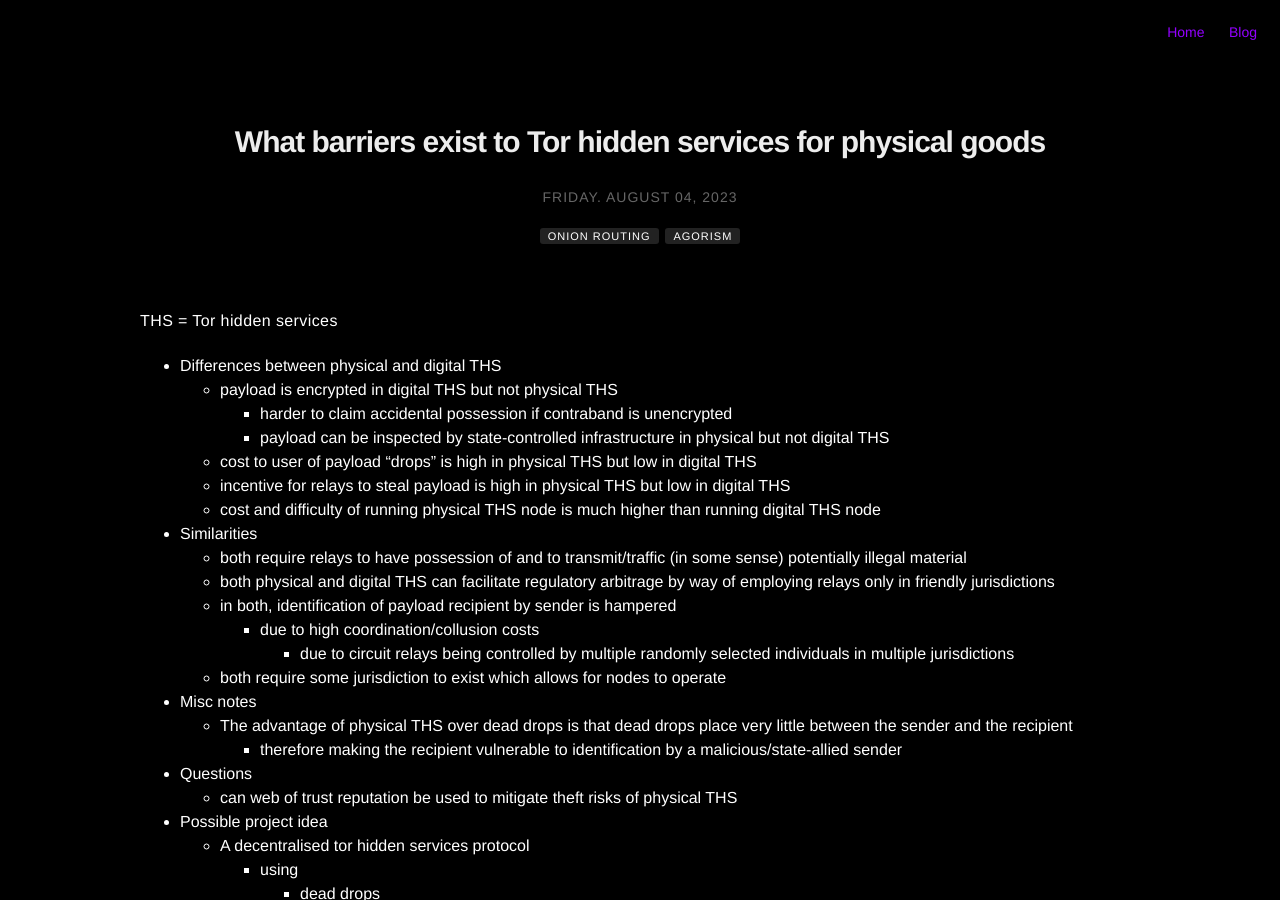
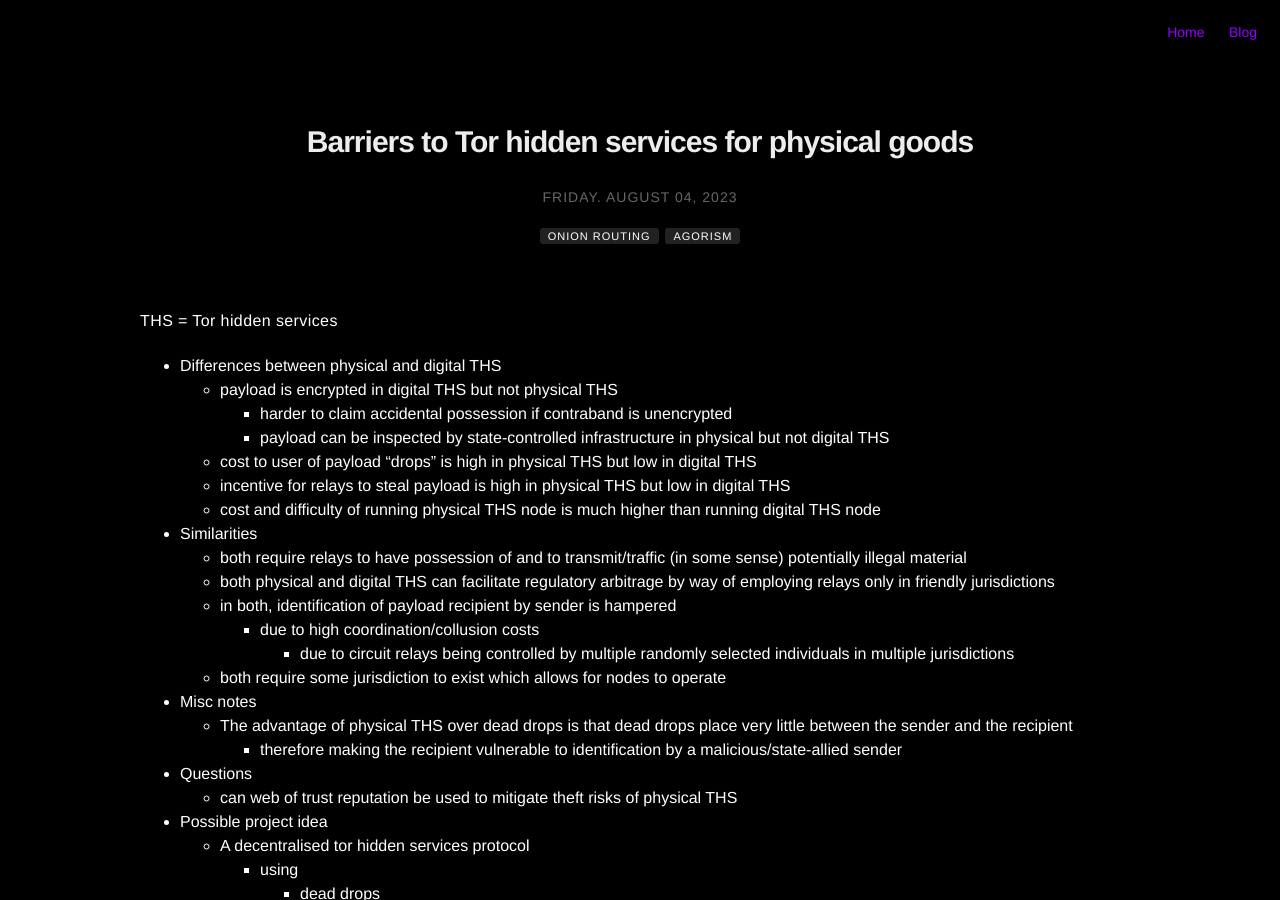
Before and after one commit to distbit0/distbit.xyz, a Jekyll site: the page built from _posts/2023-08-04-barriers-to-Tor-hidden-services-for-physical-goods.md, in a window 1280 px wide and 900 px high. Built offline with Jekyll 4.4.1, drawn with Linux system fonts in a browser that asks for light colours; nearby versions of some CDN libraries; comment, search, counter and statistics services are not loaded.

Commit message:
2023-08-04-what-barriers-exist-to-Tor-hidden-services-for-physical-goods.md

```diff
--- a/_posts/2023-08-04-what-barriers-exist-to-Tor-hidden-services-for-physical-goods.md
+++ b/_posts/2023-08-04-barriers-to-Tor-hidden-services-for-physical-goods.md
@@ -1,5 +1,5 @@
 ---
-articleUrl: https://distbit.xyz/What-barriers-exist-to-Tor-hidden-services-for-physical-goods
+articleUrl: https://distbit.xyz/Barriers-to-Tor-hidden-services-for-physical-goods
 author: distbit
 category: blog
 date: 2023-08-04 00:00
@@ -9,7 +9,7 @@ layout: post
 tag:
 - onion routing
 - agorism
-title: What barriers exist to Tor hidden services for physical goods
+title: Barriers to Tor hidden services for physical goods
 ---
 
 THS = Tor hidden services
```
